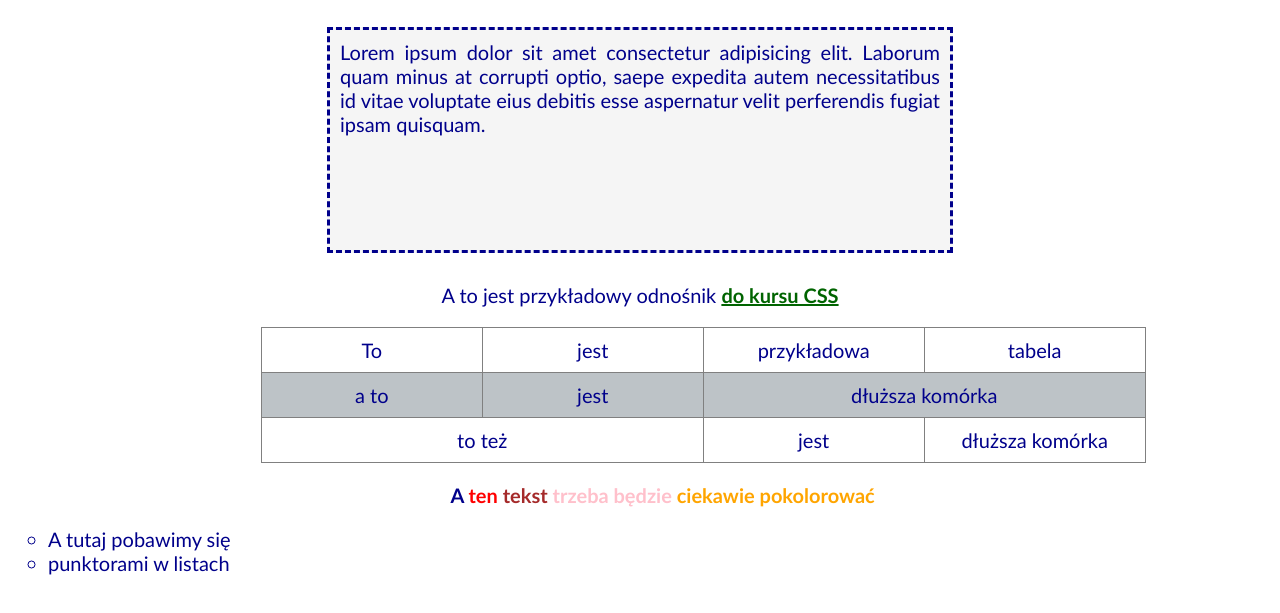
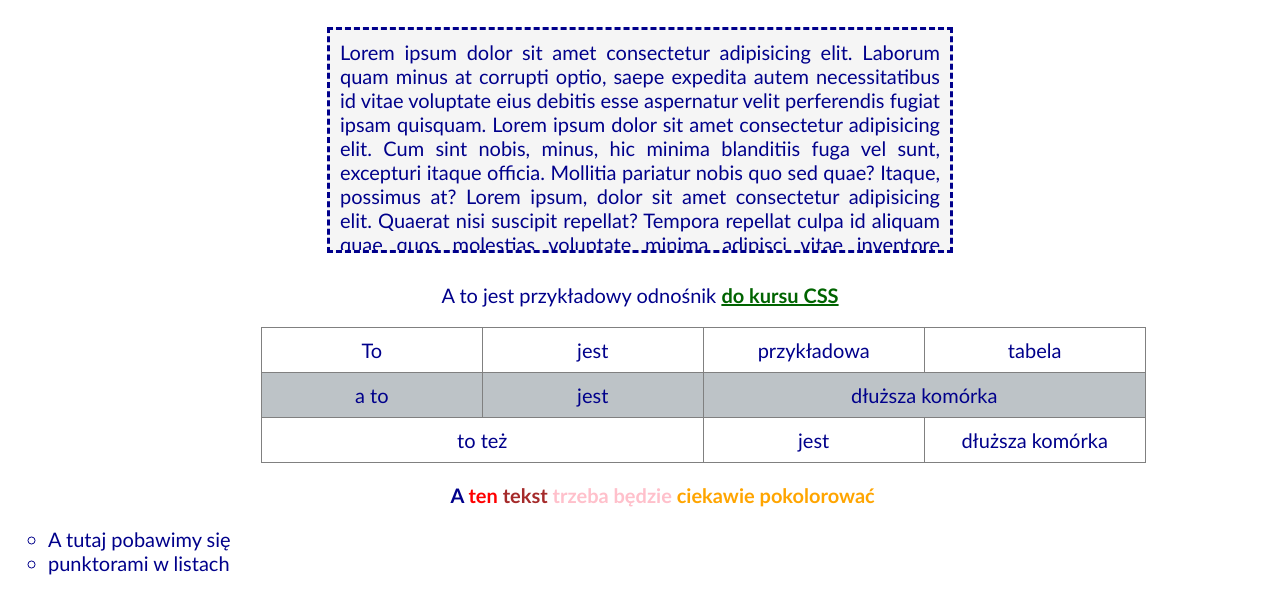
Before and after one commit to AndriiBurii/programowanie-labs, a plain HTML site: page lab3/index.html in a window 1280 px wide. Shown: the part 69-682 px from the top of the page. Drawn offline with Linux system fonts and the light colour scheme.

Commit message:
Index fix

```diff
--- a/lab3/index.html
+++ b/lab3/index.html
@@ -7,7 +7,7 @@
   </head>
   <body>
     <p class="naglowek">Laboratorium 3 - CSS</p>
-    <div class="tekst-blok">Lorem ipsum dolor sit amet consectetur adipisicing elit. Laborum quam minus at corrupti optio, saepe expedita autem necessitatibus id vitae voluptate eius debitis esse aspernatur velit perferendis fugiat ipsam quisquam.</div>
+    <div class="tekst-blok">Lorem ipsum dolor sit amet consectetur adipisicing elit. Laborum quam minus at corrupti optio, saepe expedita autem necessitatibus id vitae voluptate eius debitis esse aspernatur velit perferendis fugiat ipsam quisquam. Lorem ipsum dolor sit amet consectetur adipisicing elit. Cum sint nobis, minus, hic minima blanditiis fuga vel sunt, excepturi itaque officia. Mollitia pariatur nobis quo sed quae? Itaque, possimus at? Lorem ipsum, dolor sit amet consectetur adipisicing elit. Quaerat nisi suscipit repellat? Tempora repellat culpa id aliquam quae quos molestias voluptate minima adipisci vitae inventore consequuntur voluptatibus dolorem odio a consequatur dolores nostrum voluptatem nam rem ab porro, quas ad laudantium? Ab aliquam dicta, fugiat velit officia odio natus sapiente quasi dolorum deleniti corporis consectetur ea vero nostrum ipsam inventore blanditiis mollitia, vitae facere ut minus iure magni! Dolores ex, corrupti reprehenderit perferendis exercitationem molestiae dolorum labore rem eos facere laudantium natus consequuntur accusamus maxime dignissimos eaque, soluta molestias aspernatur delectus sint magnam reiciendis consectetur sequi. Tempore odit ut enim!</div>
     <p class="link-sekcja">
       A to jest przykładowy odnośnik
       <a href="https://www.w3schools.com/css/default.asp" target="blank">do kursu CSS</a>
```
